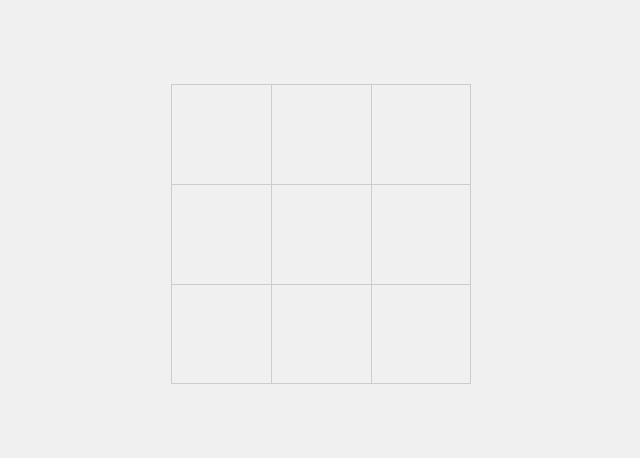
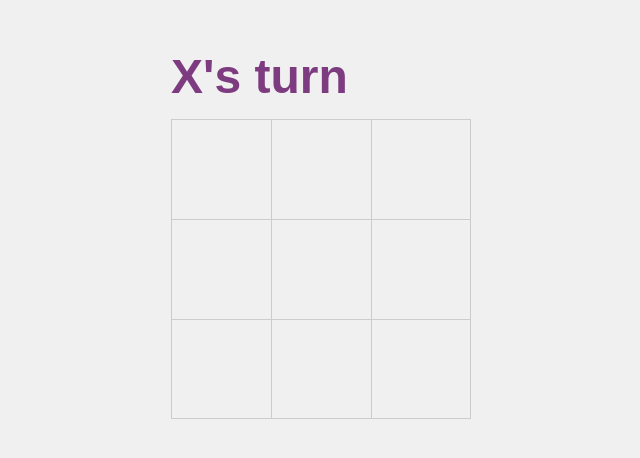
Before and after one commit to Ichiro47155/TicTacToeGame, a React (Vite) app: page / in a window 1280 px wide. Shown: the part 166-624 px from the top of the page, without its empty margins (319-959 px from the left). Built offline with nearby package versions, Linux system fonts and the light colour scheme.

Commit message:
Game is fonctionnal

```diff
--- a/index.html
+++ b/index.html
@@ -5,6 +5,9 @@
     <link rel="icon" type="image/svg+xml" href="/vite.svg" />
     <meta name="viewport" content="width=device-width, initial-scale=1.0" />
     <title>tictactoe</title>
+    <style>
+      @import url('https://fonts.googleapis.com/css2?family=Bebas+Neue&display=swap');
+    </style>
   </head>
   <body>
     <div id="root"></div>
--- a/src/App.tsx
+++ b/src/App.tsx
@@ -9,14 +9,21 @@ function Square({ value, onSquareClick }: { value: string | null, onSquareClick:
 }
 
 function Board() {
+  const [xIsNext, setXIsNext] = useState(true);
   const [squares, setSquares] = useState<Array<string | null>>(Array(9).fill(null));
+
   function handleClick(i: number) {
+    if (squares[i]) {
+      return;
+    }
     const nextSquares = squares.slice();
-    nextSquares[i] = "X";
+    nextSquares[i] = xIsNext ? "X" : "O";
+    setXIsNext(!xIsNext);
     setSquares(nextSquares);
   }
   return (
     <>
+      <div className="status">{xIsNext ? "X's turn" : "O's turn"}</div>
       <div className="board-row">
         <Square value={squares[0]} onSquareClick={() => handleClick(0)} />
         <Square value={squares[1]} onSquareClick={() => handleClick(1)} />
--- a/src/index.css
+++ b/src/index.css
@@ -1,3 +1,8 @@
+/* Fonts */
+@import url('https://fonts.googleapis.com/css2?family=Bebas+Neue&display=swap');
+
+
+
 /* Reset et centrage du conteneur principal */
 body {
   margin: 0;
@@ -71,3 +76,13 @@ body {
 .square:not(:last-child) {
   border-right: none;
 }
+
+/* Style du statut du jeu */
+.status {
+  margin-bottom: 15px;
+  font-size: 3rem;
+  font-weight: 500;
+  color: rgb(125, 59, 128);
+  font-family: "Beabas Neue", sans-serif;
+  font-weight: bolder;
+}
```
